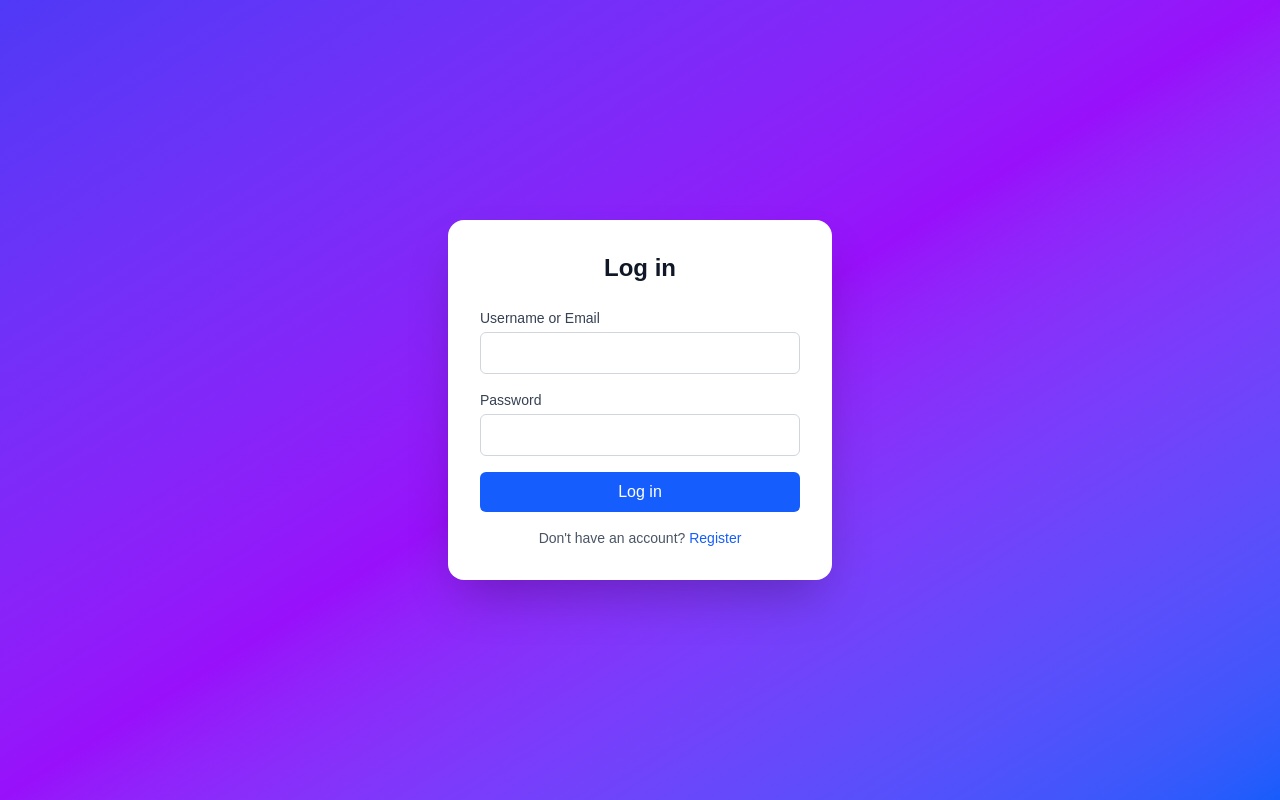
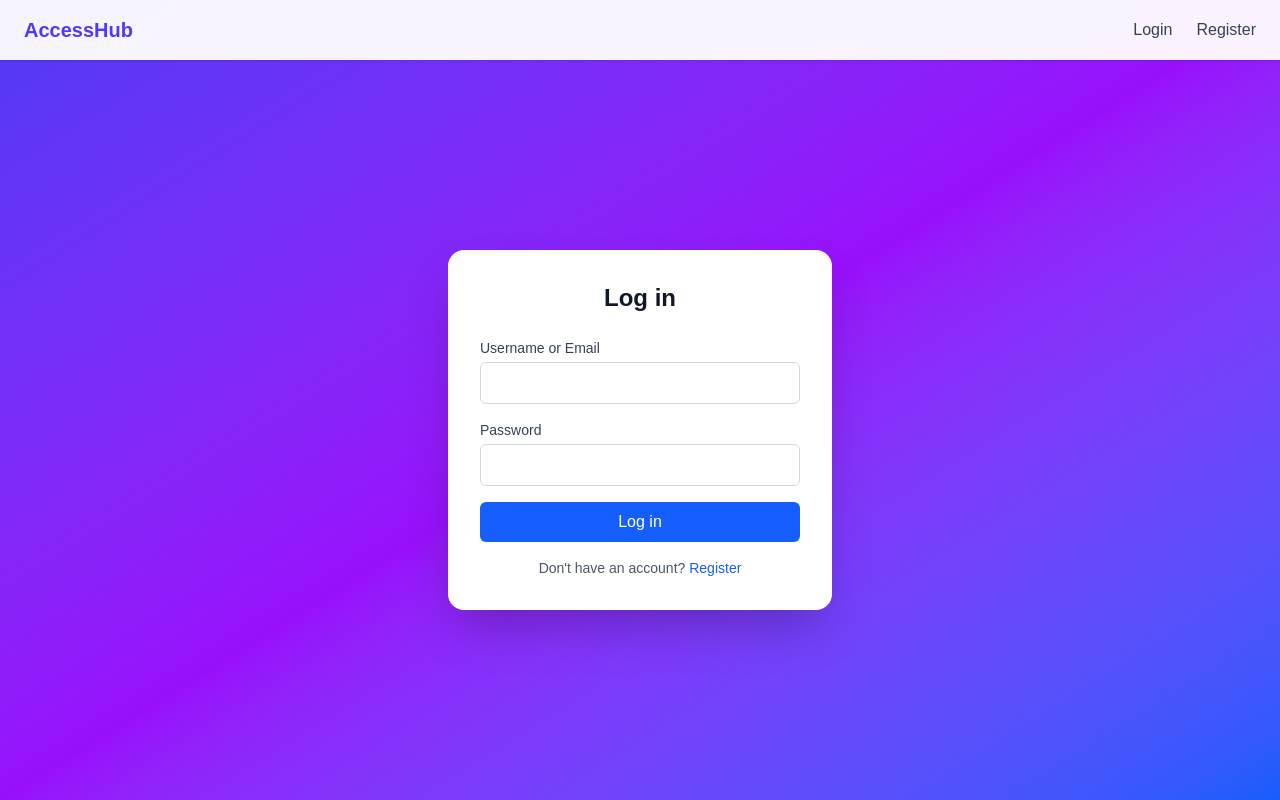
Before and after one commit to SarasiPerera/accesshub, a Next.js app: page /login in a window 1280 px wide. Built offline with nearby package versions, Linux system fonts and the light colour scheme.

Commit message:
Add a navigation bar

```diff
--- a/src/app/login/page.tsx
+++ b/src/app/login/page.tsx
@@ -3,6 +3,7 @@
 import { useState } from "react";
 import { useRouter } from "next/navigation";
 import Link from "next/link";
+import Navbar from "@/components/Navbar";
 
 export default function LoginPage() {
   const router = useRouter();
@@ -30,7 +31,10 @@ export default function LoginPage() {
   };
 
   return (
-        <div className="min-h-screen flex items-center justify-center bg-gradient-to-br from-indigo-600 via-purple-600 to-blue-600 px-4">
+     <div className="min-h-screen flex flex-col bg-gradient-to-br from-indigo-600 via-purple-600 to-blue-600">
+      <Navbar />
+      <div className="flex-1 flex items-center justify-center px-4">
+
             <div className="w-full max-w-sm bg-white p-8 rounded-2xl shadow-2xl">
         <h1 className="text-2xl font-bold text-gray-900 mb-6 text-center">
           Log in
@@ -79,6 +83,7 @@ export default function LoginPage() {
             Register
           </Link>
         </p>
+        </div>
       </div>
     </div>
   );
--- a/src/app/register/page.tsx
+++ b/src/app/register/page.tsx
@@ -3,6 +3,7 @@
 import { useState } from "react";
 import { useRouter } from "next/navigation";
 import Link from "next/link";
+import Navbar from "@/components/Navbar";
 
 function getPasswordStrength(password: string): { label: string; color: string; score: number } {
   let score = 0;
@@ -46,8 +47,11 @@ export default function RegisterPage() {
   };
 
   return (
-    <div className="min-h-screen flex items-center justify-center bg-gradient-to-br from-indigo-600 via-purple-600 to-blue-600 px-4">
-      <div className="w-full max-w-sm bg-white p-8 rounded-2xl shadow-2xl">
+    <div className="min-h-screen flex flex-col bg-gradient-to-br from-indigo-600 via-purple-600 to-blue-600">
+      <Navbar />
+      <div className="flex-1 flex items-center justify-center px-4">
+
+        <div className="w-full max-w-sm bg-white p-8 rounded-2xl shadow-2xl">
         <h1 className="text-2xl font-bold text-gray-900 mb-6 text-center">
           Create an account
         </h1>
@@ -133,6 +137,7 @@ export default function RegisterPage() {
           </Link>
         </p>
       </div>
+      </div>
     </div>
   );
 }
--- /dev/null
+++ b/src/components/Navbar.tsx
@@ -0,0 +1,19 @@
+import Link from "next/link";
+
+export default function Navbar() {
+  return (
+    <nav className="w-full bg-white/95 backdrop-blur shadow-sm px-6 py-4 flex justify-between items-center">
+      <Link href="/" className="text-xl font-bold text-indigo-600">
+        AccessHub
+      </Link>
+      <div className="flex gap-6">
+        <Link href="/login" className="text-gray-700 hover:text-indigo-600 font-medium">
+          Login
+        </Link>
+        <Link href="/register" className="text-gray-700 hover:text-indigo-600 font-medium">
+          Register
+        </Link>
+      </div>
+    </nav>
+  );
+}
```
